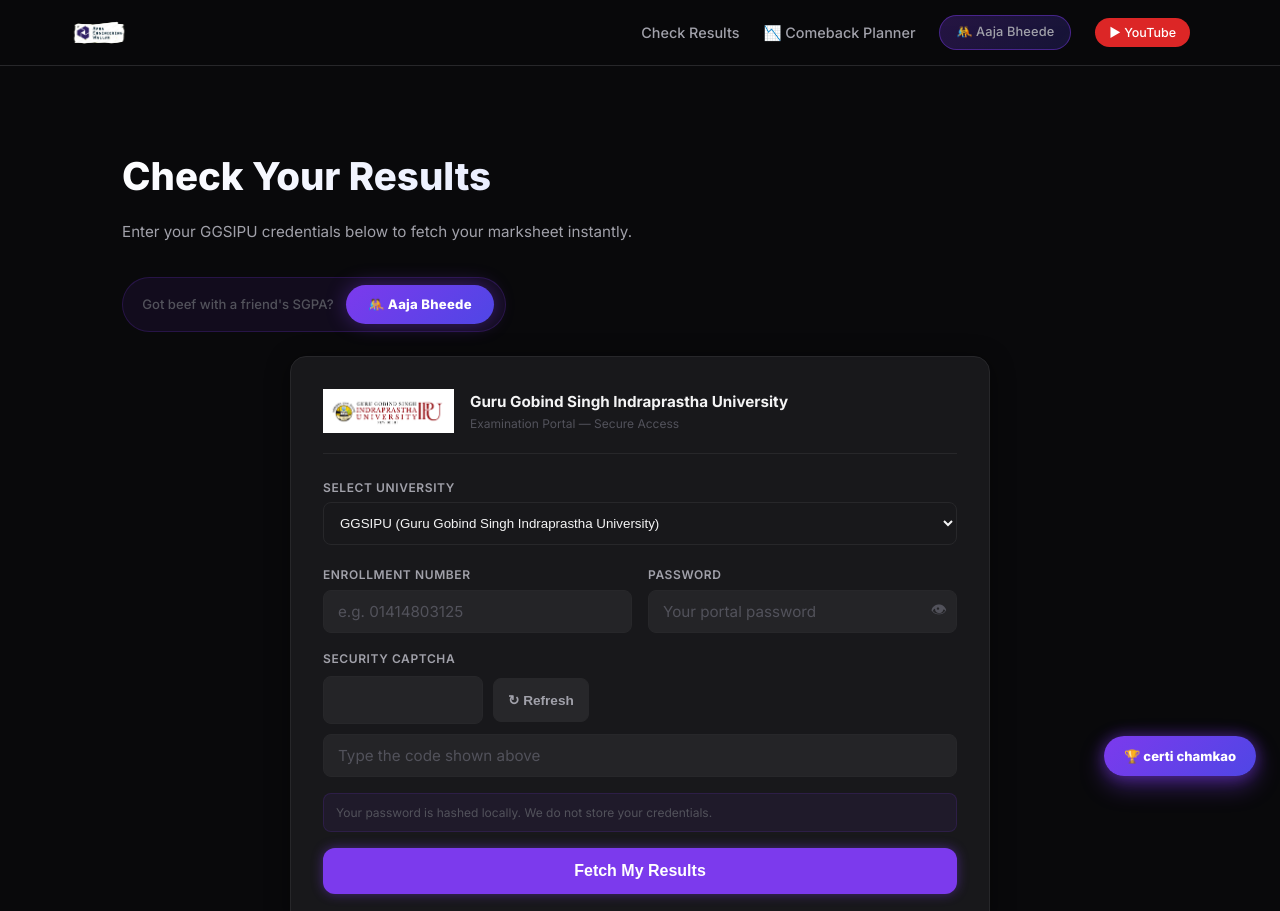
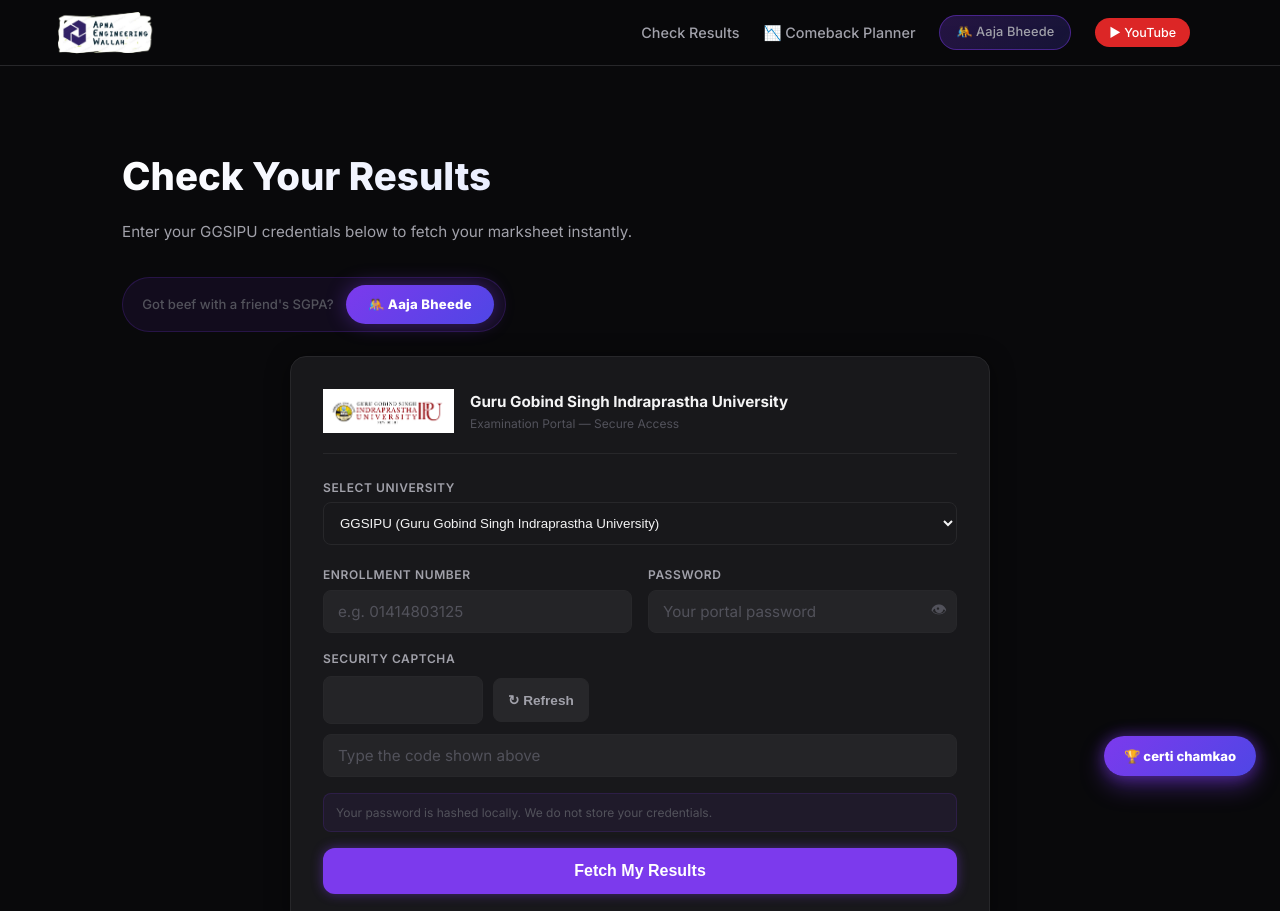
Before and after one commit to parthsikri/ggsipu-rgpv-result, a website: page index.html in a window 1280 px wide. Shown: the top 911 px of the page. Drawn offline with nearby package versions, Linux system fonts and the light colour scheme; no server answers; a web font is replaced by a local one.

Commit message:
style: compensate logo blank padding by scaling height to 110px and shifting left by -40px

```diff
--- a/style.css
+++ b/style.css
@@ -73,10 +73,10 @@ a:hover { color: var(--indigo-300); }
   max-width: 1100px; margin: 0 auto;
   display: flex; align-items: center;
   justify-content: space-between;
-  height: 65px; /* slightly taller to fit larger logo perfectly */
+  height: 65px;
 }
-.nav-brand { display: flex; align-items: center; margin-left: -20px; }
-.brand-logo { height: 58px; width: auto; object-fit: contain; }
+.nav-brand { display: flex; align-items: center; margin-left: -40px; }
+.brand-logo { height: 110px; width: auto; object-fit: contain; margin-top: -22px; margin-bottom: -22px; }
 .nav-links { display: flex; align-items: center; gap: 1.5rem; font-size: .9rem; }
 .nav-links a { color: var(--text-secondary); font-weight: 500; }
 .nav-links a:hover { color: var(--text-primary); }
```
